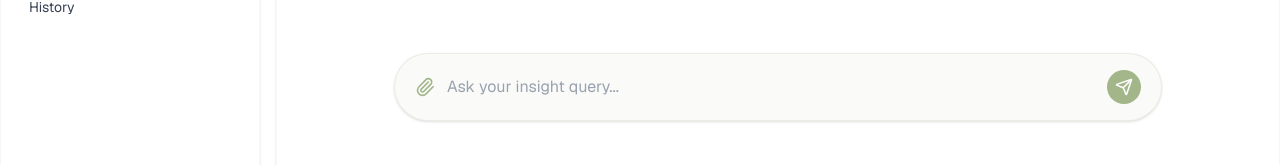
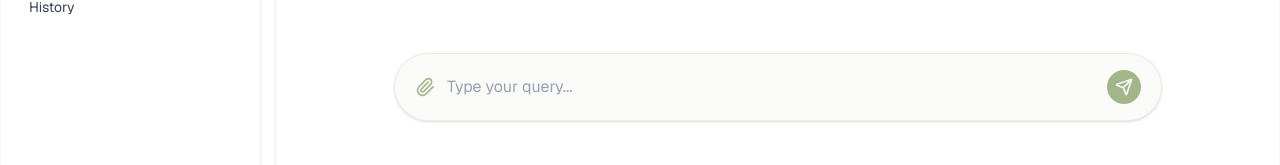
Before and after one commit to HekoKenya/Heko-Kenya, a Next.js app: page /farmersDashboard/heko-insights in a window 1280 px wide. Shown: the part 160-325 px from the top of the page. Built offline with nearby package versions, Linux system fonts and the light colour scheme.

Commit message:
Update New Chat section with interactive input and AI mock response

```diff
--- a/app/(pages)/farmersDashboard/heko-insights/page.tsx
+++ b/app/(pages)/farmersDashboard/heko-insights/page.tsx
@@ -110,8 +110,9 @@ export default function HekoInsightsForm() {
     setAiResponse("Processing your query...");
 
     try {
-      const result = await mockAIResponse("hello", data); // For testing, it always sends "hello"
+      const result = await mockAIResponse(newMessage || "hello", data);
       setAiResponse(result);
+      setNewMessage(""); // Clear input after send
     } catch (err) {
       console.error(err);
       setAiResponse("Failed to fetch insights. Please try again.");
@@ -189,7 +190,7 @@ export default function HekoInsightsForm() {
       <section className="flex-1 rounded-md border border-primary/10 bg-white p-4 shadow-sm min-w-0 h-full overflow-hidden">
         <div className="flex h-full flex-col">
           <div className="flex-1 overflow-auto">
-            {/* ------------------ NEW CHART ------------------ */}
+            {/* ------------------ NEW CHART / CHAT ------------------ */}
             {active === "chart" && (
               <div className="flex flex-col items-center justify-center h-full px-6">
                 <form onSubmit={handlePromptSubmit} className="w-full max-w-3xl">
@@ -205,11 +206,11 @@ export default function HekoInsightsForm() {
                     </label>
                     <input
                       type="text"
-                      placeholder="Ask your insight query..."
-                      value={aiResponse ? "" : ""}
+                      placeholder="Type your query..."
+                      value={newMessage}
+                      onChange={(e) => setNewMessage(e.target.value)}
                       className="flex-1 bg-transparent outline-none text-gray-700 placeholder:text-gray-400 text-base"
                       aria-label="Insight prompt"
-                      disabled
                     />
                     <button
                       type="submit"
@@ -230,6 +231,7 @@ export default function HekoInsightsForm() {
                 </form>
               </div>
             )}
+
             {/* ------------------ CREDIT INSIGHTS ------------------ */}
             {active === "insights" && (
               <div className="space-y-5">
@@ -243,6 +245,7 @@ export default function HekoInsightsForm() {
                 </div>
               </div>
             )}
+
             {/* ------------------ HISTORY ------------------ */}
             {active === "history" && (
               <div className="flex h-full gap-4">
```
